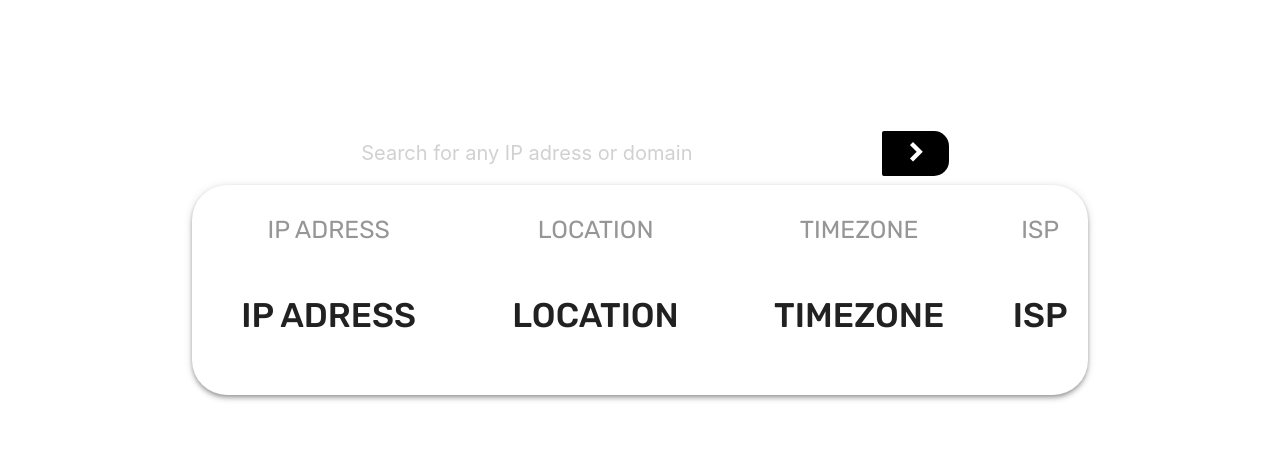
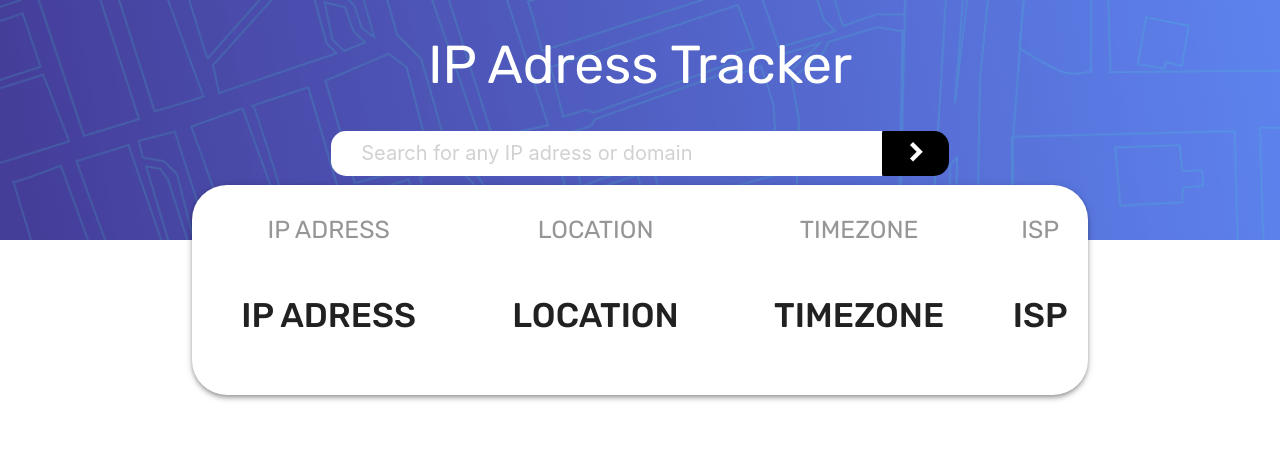
Before and after one commit to diegopagini/IP-Adress-Tracker_JS, a plain HTML site: page index.html in a window 1280 px wide. Drawn offline with nearby package versions, Linux system fonts and the light colour scheme; the site is published under a folder, as on GitHub Pages, so addresses that start at the root find nothing.

Commit message:
arreglando lo del ./

```diff
--- a/style.css
+++ b/style.css
@@ -7,7 +7,7 @@ body {
 }
 
 .header {
-  background: url('/images/pattern-bg.png');
+  background: url('./images/pattern-bg.png');
   background-repeat: no-repeat;
   background-size: cover;
   height: 30vh;
```
